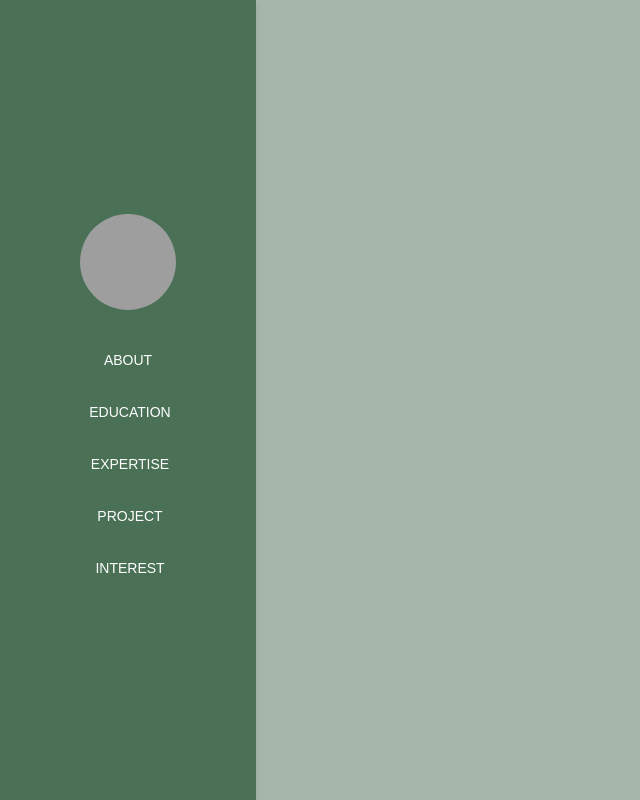
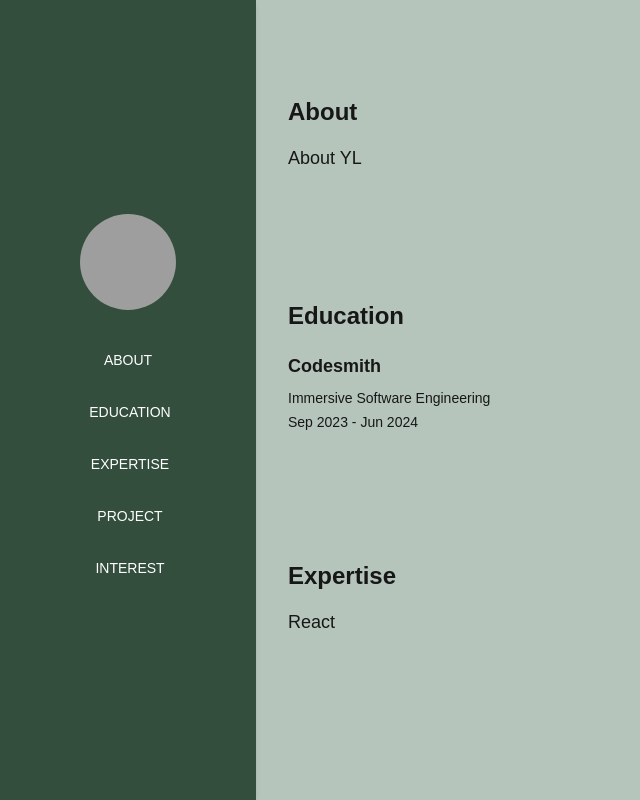
Before and after one commit to yli-yanchen/Yissite, a Next.js app: page / in a window 1280 px wide. Shown: the whole page, without its empty margins (0-640 px from the left). Built offline with nearby package versions, Linux system fonts and the light colour scheme; grey boxes are pictures that could not be loaded.

Commit message:
work on the resume

```diff
--- a/app/globals.css
+++ b/app/globals.css
@@ -3,14 +3,14 @@
 @tailwind utilities;
 
 :root {
-  --background: #a4b7aa;
+  --background: #b6c5bb;
   --foreground: #171717;
 }
 
 @media (prefers-color-scheme: dark) {
   :root {
-    --background: #a4b7aa;
-    --foreground: #ededed;
+    --background: #b6c5bb;
+    --foreground: #4b5563;
   }
 }
 
--- a/app/layout.tsx
+++ b/app/layout.tsx
@@ -2,7 +2,7 @@ import type { Metadata } from 'next';
 import localFont from 'next/font/local';
 import './globals.css';
 
-import NavBar from '@/components/public/NavBar';
+// import NavBar from '@/components/public/NavBar';
 
 const geistSans = localFont({
   src: './fonts/GeistVF.woff',
@@ -30,7 +30,7 @@ export default function RootLayout({
       <body
         className={`${geistSans.variable} ${geistMono.variable} antialiased`}
       >
-        <NavBar />
+        {/* <NavBar /> */}
         {children}
       </body>
     </html>
--- a/app/page.tsx
+++ b/app/page.tsx
@@ -1,9 +1,36 @@
 import Image from 'next/image';
+import NavBar from '@/components/public/NavBar';
 
 export default function Home() {
   return (
-    <div className='grid grid-rows-[20px_1fr_20px] items-center justify-items-center min-h-screen p-8 pb-20 gap-16 sm:p-20 font-[family-name:var(--font-geist-sans)]'>
-      <main className='flex flex-col gap-8 row-start-2 items-center sm:items-start bg-white'></main>
+    <div className='grid grid-cols-[16rem_1fr] min-h-screen'>
+      <aside className='bg-primary text-white p-4'>
+        <NavBar />
+      </aside>
+
+      {/* Main Content */}
+      <main className='p-8'>
+        <section id='about' className='h-auto py-16'>
+          <h2 className='text-2xl font-bold mb-4'>About</h2>
+          <p className='text-lg'>About YL</p>
+        </section>
+        <section id='education' className='h-auto py-16'>
+          <h2 className='text-2xl font-bold mb-4'>Education</h2>
+          <div className='space-y-8'>
+            <div>
+              <h3 className='text-lg py-1 font-bold'>Codesmith</h3>
+              <p className='text-sm font-medium py-1'>
+                Immersive Software Engineering
+              </p>
+              <p className='text-sm'>Sep 2023 - Jun 2024</p>
+            </div>
+          </div>
+        </section>
+        <section id='expertise' className='h-auto py-16'>
+          <h2 className='text-2xl font-bold mb-4'>Expertise</h2>
+          <p className='text-lg'>React</p>
+        </section>
+      </main>
     </div>
   );
 }
--- a/components/public/NavBar.tsx
+++ b/components/public/NavBar.tsx
@@ -33,7 +33,7 @@ export default function NavBar() {
         <NavigationMenu>
           <NavigationMenuList className='text-white flex flex-col space-y-4'>
             <NavigationMenuItem>
-              <Link href='/about' legacyBehavior passHref>
+              <Link href='#about' legacyBehavior passHref>
                 <NavigationMenuLink
                   className={`${navigationMenuTriggerStyle()} font-bold`}
                 >
@@ -42,7 +42,7 @@ export default function NavBar() {
               </Link>
             </NavigationMenuItem>
             <NavigationMenuItem>
-              <Link href='/education' legacyBehavior passHref>
+              <Link href='#education' legacyBehavior passHref>
                 <NavigationMenuLink
                   className={`${navigationMenuTriggerStyle()} font-bold`}
                 >
@@ -51,7 +51,7 @@ export default function NavBar() {
               </Link>
             </NavigationMenuItem>
             <NavigationMenuItem>
-              <Link href='/expertise' legacyBehavior passHref>
+              <Link href='#expertise' legacyBehavior passHref>
                 <NavigationMenuLink
                   className={`${navigationMenuTriggerStyle()} font-bold`}
                 >
@@ -60,7 +60,7 @@ export default function NavBar() {
               </Link>
             </NavigationMenuItem>
             <NavigationMenuItem>
-              <Link href='/project' legacyBehavior passHref>
+              <Link href='#project' legacyBehavior passHref>
                 <NavigationMenuLink
                   className={`${navigationMenuTriggerStyle()} font-bold`}
                 >
@@ -69,7 +69,7 @@ export default function NavBar() {
               </Link>
             </NavigationMenuItem>
             <NavigationMenuItem>
-              <Link href='/interest' legacyBehavior passHref>
+              <Link href='#interest' legacyBehavior passHref>
                 <NavigationMenuLink
                   className={`${navigationMenuTriggerStyle()} font-bold`}
                 >
--- a/tailwind.config.ts
+++ b/tailwind.config.ts
@@ -22,7 +22,8 @@ const config: Config = {
         },
         primary: {
           //   DEFAULT: 'rgba(154, 95, 81, 1)', pink
-          DEFAULT: 'rgba(74, 112, 86, 1)',
+          //   DEFAULT: 'rgba(74, 112, 86, 1)',  // second green
+          DEFAULT: 'rgba(51, 78, 60, 1)',
           foreground: 'rgba(66, 100, 77, 1)',
         },
         secondary: {
```
